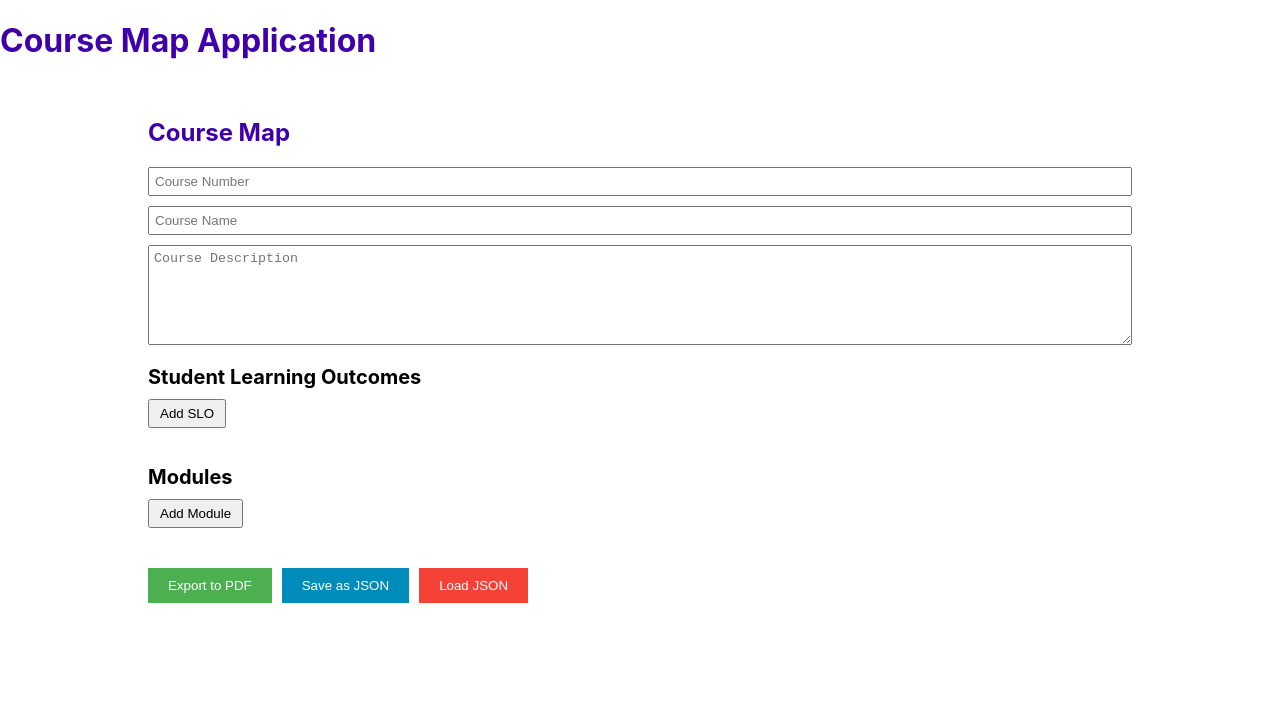
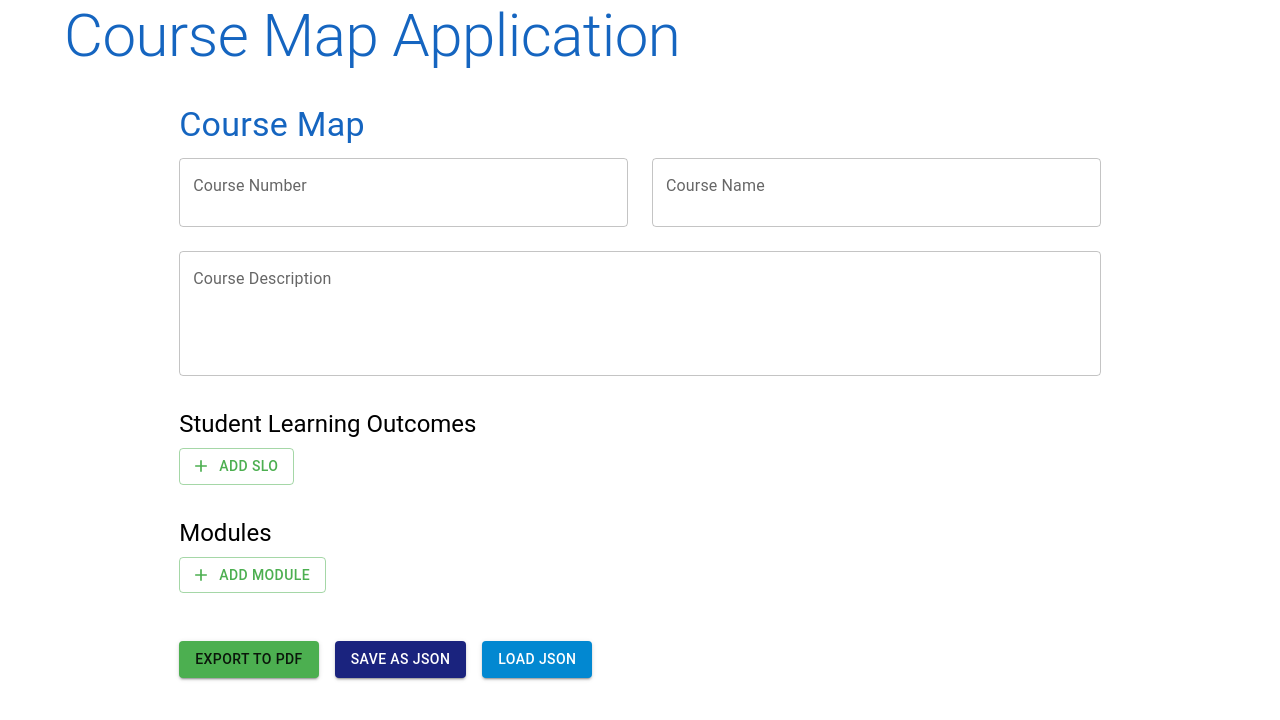
Before and after one commit to deramsey/Course_Map_Builder, a React (Create React App) app: page / in a window 1280 px wide. Shown: the top 720 px of the page. Built offline with nearby package versions, Linux system fonts and the light colour scheme.

Commit message:
Add material ui

```diff
--- a/package.json
+++ b/package.json
@@ -3,6 +3,10 @@
   "version": "0.1.0",
   "private": true,
   "dependencies": {
+    "@emotion/react": "^11.13.3",
+    "@emotion/styled": "^11.13.0",
+    "@mui/icons-material": "^6.1.0",
+    "@mui/material": "^6.1.0",
     "@testing-library/jest-dom": "^5.17.0",
     "@testing-library/react": "^13.4.0",
     "@testing-library/user-event": "^13.5.0",
--- a/src/App.css
+++ b/src/App.css
@@ -3,7 +3,7 @@
 }
 
 h1 {
-  color: #3f00ab;
+  color: #1565c0;
 }
 
 main{
--- a/src/App.js
+++ b/src/App.js
@@ -5,12 +5,10 @@ import CourseForm from './CourseForm'; // Import your form component
 const App = () => {
   return (
     <div>
-      <header>
-        <h1>Course Map Application</h1>
-      </header>
-      <main>
+
+
         <CourseForm />  {/* Main form handling course and modules */}
-      </main>
+
     </div>
   );
 };
--- a/src/CourseForm.js
+++ b/src/CourseForm.js
@@ -1,6 +1,36 @@
 import React, { useState, useRef } from 'react';
 import jsPDF from 'jspdf';
 import 'jspdf-autotable';
+import {
+  Box,
+  Typography,
+  TextField,
+  Button,
+  Paper,
+  Container,
+  Grid,
+  Select,
+  MenuItem,
+  FormControl,
+  InputLabel,
+  IconButton
+} from '@mui/material';
+import AddIcon from '@mui/icons-material/Add';
+import DeleteIcon from '@mui/icons-material/Delete';
+import { createTheme, ThemeProvider } from '@mui/material/styles';
+import { green, indigo } from '@mui/material/colors';
+
+const theme = createTheme({
+  palette: {
+    primary: {
+      main: green[500],
+    },
+    secondary: {
+      main: indigo[900],
+    },
+  },
+});
+
 
 
 const CourseForm = () => {
@@ -242,110 +272,161 @@ const CourseForm = () => {
   };
 
   return (
-    <div style={{ padding: '20px' }}>
-      <h1 style={{ fontSize: '24px', marginBottom: '20px' }}>Course Map</h1>
-      <input
-        type="text"
+    <Container maxWidth="lg">
+      <ThemeProvider theme={theme}>
+            <header>
+        <Typography variant="h2" component="h1">Course Map Application</Typography>
+      </header>
+      <main>
+      <Box sx={{ my: 4 }}>
+        <Typography variant="h4" component="h1" gutterBottom>
+          Course Map
+        </Typography>
+        <Grid container spacing={3}>
+          <Grid item xs={12} sm={6}>
+            <TextField
+              fullWidth
+              label="Course Number"
               name="courseNumber"
-        placeholder="Course Number"
               value={course.courseNumber}
               onChange={handleCourseChange}
-        style={{ display: 'block', marginBottom: '10px', padding: '5px' }}
             />
-      <input
-        type="text"
+          </Grid>
+          <Grid item xs={12} sm={6}>
+            <TextField
+              fullWidth
+              label="Course Name"
               name="courseName"
-        placeholder="Course Name"
               value={course.courseName}
               onChange={handleCourseChange}
-        style={{ display: 'block', marginBottom: '10px', padding: '5px' }}
             />
-      <textarea
+          </Grid>
+          <Grid item xs={12}>
+            <TextField
+              fullWidth
+              multiline
+              rows={4}
+              label="Course Description"
               name="description"
-        placeholder="Course Description"
               value={course.description}
               onChange={handleCourseChange}
-        style={{ display: 'block', marginBottom: '20px', padding: '5px', width: '100%', height: '100px' }}
+            />
+          </Grid>
+        </Grid>
+
+        <Box sx={{ mt: 4 }}>
+          <Typography variant="h5" gutterBottom>
+            Student Learning Outcomes
+          </Typography>
+          {course.learningOutcomes.map((slo, index) => (
+            <Box key={index} sx={{ display: 'flex', alignItems: 'center', mb: 2 }}>
+              <TextField
+                fullWidth
+                value={slo}
+                onChange={(e) => updateSLO(index, e.target.value)}
+                label={`SLO ${index + 1}`}
+                sx={{ mr: 2 }}
+              />
+              <IconButton onClick={() => removeSLO(index)} color="error">
+                <DeleteIcon />
+              </IconButton>
+            </Box>
+          ))}
+          <Button startIcon={<AddIcon />} onClick={addSLO} variant="outlined">
+            Add SLO
+          </Button>
+        </Box>
+
+        <Box sx={{ mt: 4 }}>
+          <Typography variant="h5" gutterBottom>
+            Modules
+          </Typography>
+          {course.modules.map((module, moduleIndex) => (
+            <Paper key={moduleIndex} sx={{ p: 3, mb: 3 }}>
+              <Box sx={{ display: 'flex', justifyContent: 'space-between', alignItems: 'center', mb: 2 }}>
+                <Typography variant="h6">Module {moduleIndex + 1}</Typography>
+                <Button
+                  onClick={() => removeModule(moduleIndex)}
+                  variant="outlined"
+                  color="error"
+                  startIcon={<DeleteIcon />}
+                >
+                  Remove Module
+                </Button>
+              </Box>
+
+              <TextField
+                fullWidth
+                label="Module Title"
+                value={module.title}
+                onChange={(e) => handleModuleChange(moduleIndex, 'title', e.target.value)}
+                sx={{ mb: 2 }}
               />
 
-      <h2 style={{ fontSize: '20px', marginBottom: '10px' }}>Student Learning Outcomes</h2>
-      {course.learningOutcomes.map((slo, index) => (
-        <div key={index} style={{ display: 'flex', alignItems: 'center', marginBottom: '10px' }}>
-          <input
-            type="text"
-            value={slo}
-            onChange={(e) => updateSLO(index, e.target.value)}
-            placeholder={`SLO ${index + 1}`}
-            style={{ flex: 1, marginRight: '10px', padding: '5px' }}
-          />
-          <button onClick={() => removeSLO(index)} style={{ padding: '5px 10px' }}>x</button>
-        </div>
-      ))}
-      <button onClick={addSLO} style={{ marginBottom: '20px', padding: '5px 10px' }}>Add SLO</button>
-
-      <h2 style={{ fontSize: '20px', marginBottom: '10px' }}>Modules</h2>
-      {course.modules.map((module, moduleIndex) => (
-        <div key={moduleIndex} style={{ border: '1px solid #ccc', padding: '15px', marginBottom: '20px' }}>
-          <div style={{ display: 'flex', justifyContent: 'space-between', alignItems: 'center', marginBottom: '10px' }}>
-            <h3 style={{ fontSize: '18px', margin: 0 }}>Module {moduleIndex + 1}</h3>
-            <button onClick={() => removeModule(moduleIndex)} style={{ padding: '5px 10px' }}>Remove Module</button>
-          </div>
-
-          <input
-            type="text"
-            value={module.title}
-            onChange={(e) => handleModuleChange(moduleIndex, 'title', e.target.value)}
-            placeholder="Module Title"
-            style={{ display: 'block', marginBottom: '10px', padding: '5px', width: '100%' }}
-          />
-
-          <select
+              <FormControl fullWidth sx={{ mb: 2 }}>
+                <InputLabel>Related SLOs</InputLabel>
+                <Select
                   multiple
                   value={module.relatedSLOs || []}
-            onChange={(e) => handleModuleChange(moduleIndex, 'relatedSLOs', Array.from(e.target.selectedOptions, option => option.value))}
-            style={{ display: 'block', marginBottom: '10px', padding: '5px' }}
+                  onChange={(e) => handleModuleChange(moduleIndex, 'relatedSLOs', e.target.value)}
+                  label="Related SLOs"
                 >
                   {course.learningOutcomes.map((slo, index) => (
-              <option key={index} value={index}>{`SLO ${index + 1}`}</option>
+                    <MenuItem key={index} value={index}>{`SLO ${index + 1}`}</MenuItem>
                   ))}
-          </select>
+                </Select>
+              </FormControl>
 
-          <h4 style={{ fontSize: '16px', marginBottom: '5px' }}>Objectives</h4>
+              <Typography variant="subtitle1" gutterBottom>
+                Objectives
+              </Typography>
               {(module.objectives || []).map((objective, objIndex) => (
-            <div key={objIndex} style={{ display: 'flex', alignItems: 'center', marginBottom: '5px' }}>
-              <span style={{ marginRight: '10px', minWidth: '30px' }}>{renderObjectiveNumber(moduleIndex, objIndex)}</span>
-              <input
-                type="text"
+                <Box key={objIndex} sx={{ display: 'flex', alignItems: 'center', mb: 1 }}>
+                  <Typography sx={{ mr: 2, minWidth: '30px' }}>
+                    {renderObjectiveNumber(moduleIndex, objIndex)}
+                  </Typography>
+                  <TextField
+                    fullWidth
                     value={objective}
                     onChange={(e) => {
                       const updatedObjectives = [...(module.objectives || [])];
                       updatedObjectives[objIndex] = e.target.value;
                       handleModuleChange(moduleIndex, 'objectives', updatedObjectives);
                     }}
-                placeholder={`Objective ${objIndex + 1}`}
-                style={{ flex: 1, padding: '5px', marginRight: '10px' }}
+                    label={`Objective ${objIndex + 1}`}
+                    sx={{ mr: 2 }}
                   />
-              <button onClick={() => removeModuleItem(moduleIndex, 'objectives', objIndex)} style={{ padding: '5px 10px' }}>x</button>
-            </div>
+                  <IconButton onClick={() => removeModuleItem(moduleIndex, 'objectives', objIndex)} color="error">
+                    <DeleteIcon />
+                  </IconButton>
+                </Box>
               ))}
-          <button onClick={() => handleModuleChange(moduleIndex, 'objectives', [...(module.objectives || []), ''])} style={{ padding: '5px 10px', marginBottom: '15px' }}>Add Objective</button>
+              <Button
+                startIcon={<AddIcon />}
+                onClick={() => handleModuleChange(moduleIndex, 'objectives', [...(module.objectives || []), ''])}
+                variant="outlined"
+                sx={{ mb: 2 }}
+              >
+                Add Objective
+              </Button>
 
               {['resources', 'activities', 'assessments'].map(field => (
-            <div key={field} style={{ marginBottom: '15px' }}>
-              <h4 style={{ fontSize: '16px', marginBottom: '5px' }}>{field.charAt(0).toUpperCase() + field.slice(1)}</h4>
+                <Box key={field} sx={{ mb: 2 }}>
+                  <Typography variant="subtitle1" gutterBottom>
+                    {field.charAt(0).toUpperCase() + field.slice(1)}
+                  </Typography>
                   {(module[field] || []).map((item, itemIndex) => (
-                <div key={itemIndex} style={{ marginBottom: '10px' }}>
-                  <div style={{ display: 'flex', alignItems: 'center' }}>
-                    <input
-                      type="text"
+                    <Box key={itemIndex} sx={{ mb: 2 }}>
+                      <TextField
+                        fullWidth
                         value={item.content}
                         onChange={(e) => updateModuleItem(moduleIndex, field, itemIndex, e.target.value)}
-                      placeholder={`${field === 'activities' ? 'Activity' : field.slice(0, -1)} ${itemIndex + 1}`}
-                      style={{ flex: 1, marginRight: '10px', padding: '5px' }}
+                        label={`${field === 'activities' ? 'Activity' : field.slice(0, -1)} ${itemIndex + 1}`}
+                        sx={{ mb: 1 }}
                       />
-                    <button onClick={() => removeModuleItem(moduleIndex, field, itemIndex)} style={{ padding: '5px 10px' }}>x</button>
-                  </div>
-                  <select
+                      <FormControl fullWidth sx={{ mb: 1 }}>
+                        <InputLabel>Related Objectives</InputLabel>
+                        <Select
                           multiple
                           value={item.relatedObjectives || []}
                           onChange={(e) => updateModuleItem(
@@ -353,29 +434,50 @@ const CourseForm = () => {
                             field,
                             itemIndex,
                             item.content,
-                      Array.from(e.target.selectedOptions, option => option.value)
+                            e.target.value
                           )}
-                    style={{ display: 'block', marginTop: '5px', padding: '5px', width: '100%' }}
+                          label="Related Objectives"
                         >
                           {(module.objectives || []).map((obj, objIndex) => (
-                      <option key={objIndex} value={objIndex}>
+                            <MenuItem key={objIndex} value={objIndex}>
                               {renderObjectiveNumber(moduleIndex, objIndex)} {obj}
-                      </option>
+                            </MenuItem>
                           ))}
-                  </select>
-                </div>
+                        </Select>
+                      </FormControl>
+                      <Button
+                        onClick={() => removeModuleItem(moduleIndex, field, itemIndex)}
+                        variant="outlined"
+                        color="error"
+                        startIcon={<DeleteIcon />}
+                      >
+                        Remove
+                      </Button>
+                    </Box>
                   ))}
-              <button onClick={() => addModuleItem(moduleIndex, field)} style={{ padding: '5px 10px' }}>Add {field === 'activities' ? 'Activity' : field.slice(0, -1)}</button>
-            </div>
+                  <Button
+                    startIcon={<AddIcon />}
+                    onClick={() => addModuleItem(moduleIndex, field)}
+                    variant="outlined"
+                  >
+                    Add {field === 'activities' ? 'Activity' : field.slice(0, -1)}
+                  </Button>
+                </Box>
               ))}
-        </div>
+            </Paper>
           ))}
-      <button onClick={addModule} style={{ marginBottom: '20px', padding: '5px 10px' }}>Add Module</button>
+          <Button startIcon={<AddIcon />} onClick={addModule} variant="outlined" sx={{ mb: 2 }}>
+            Add Module
+          </Button>
+        </Box>
 
-
-      <div style={{ marginTop: '20px', display: 'flex', gap: '10px' }}>
-        <button onClick={exportToPDF} style={{ padding: '10px 20px', backgroundColor: '#4CAF50', color: 'white', border: 'none', cursor: 'pointer' }}>Export to PDF</button>
-        <button onClick={exportToJSON} style={{ padding: '10px 20px', backgroundColor: '#008CBA', color: 'white', border: 'none', cursor: 'pointer' }}>Save as JSON</button>
+        <Box sx={{ mt: 4, display: 'flex', gap: 2 }}>
+          <Button variant="contained" color="primary" onClick={exportToPDF}>
+            Export to PDF
+          </Button>
+          <Button variant="contained" color="secondary" onClick={exportToJSON}>
+            Save as JSON
+          </Button>
           <input
             type="file"
             ref={fileInputRef}
@@ -383,9 +485,14 @@ const CourseForm = () => {
             onChange={importFromJSON}
             accept=".json"
           />
-        <button onClick={() => fileInputRef.current.click()} style={{ padding: '10px 20px', backgroundColor: '#f44336', color: 'white', border: 'none', cursor: 'pointer' }}>Load JSON</button>
-      </div>
-    </div>
+          <Button variant="contained" color="info" onClick={() => fileInputRef.current.click()}>
+            Load JSON
+          </Button>
+        </Box>
+      </Box>
+      </main>
+      </ThemeProvider>
+    </Container>
   );
 };
 
```
Also changed, not shown: 1 other file (tests, documents, lock files or other folders). Lines whose indentation alone changed are shown as unchanged.
